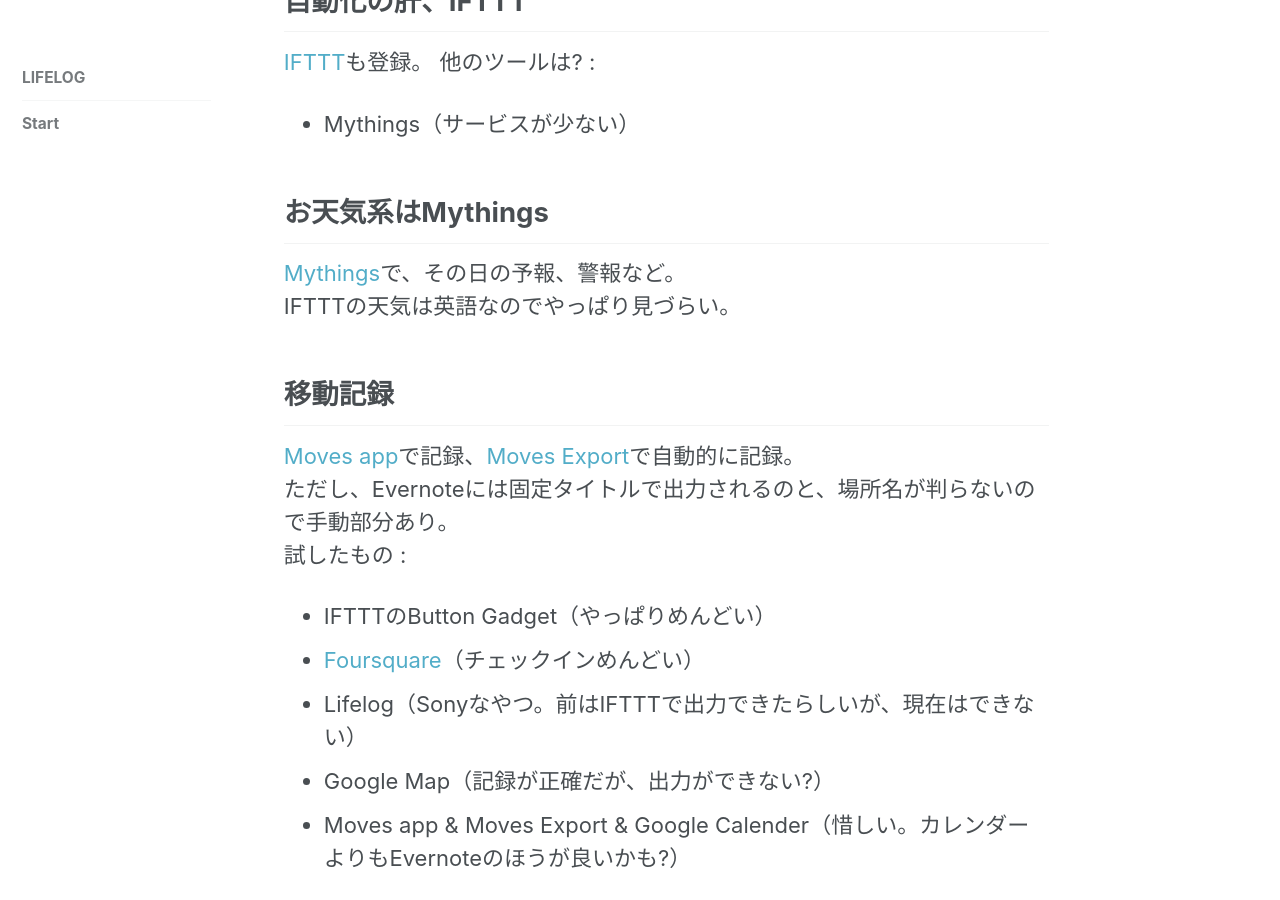
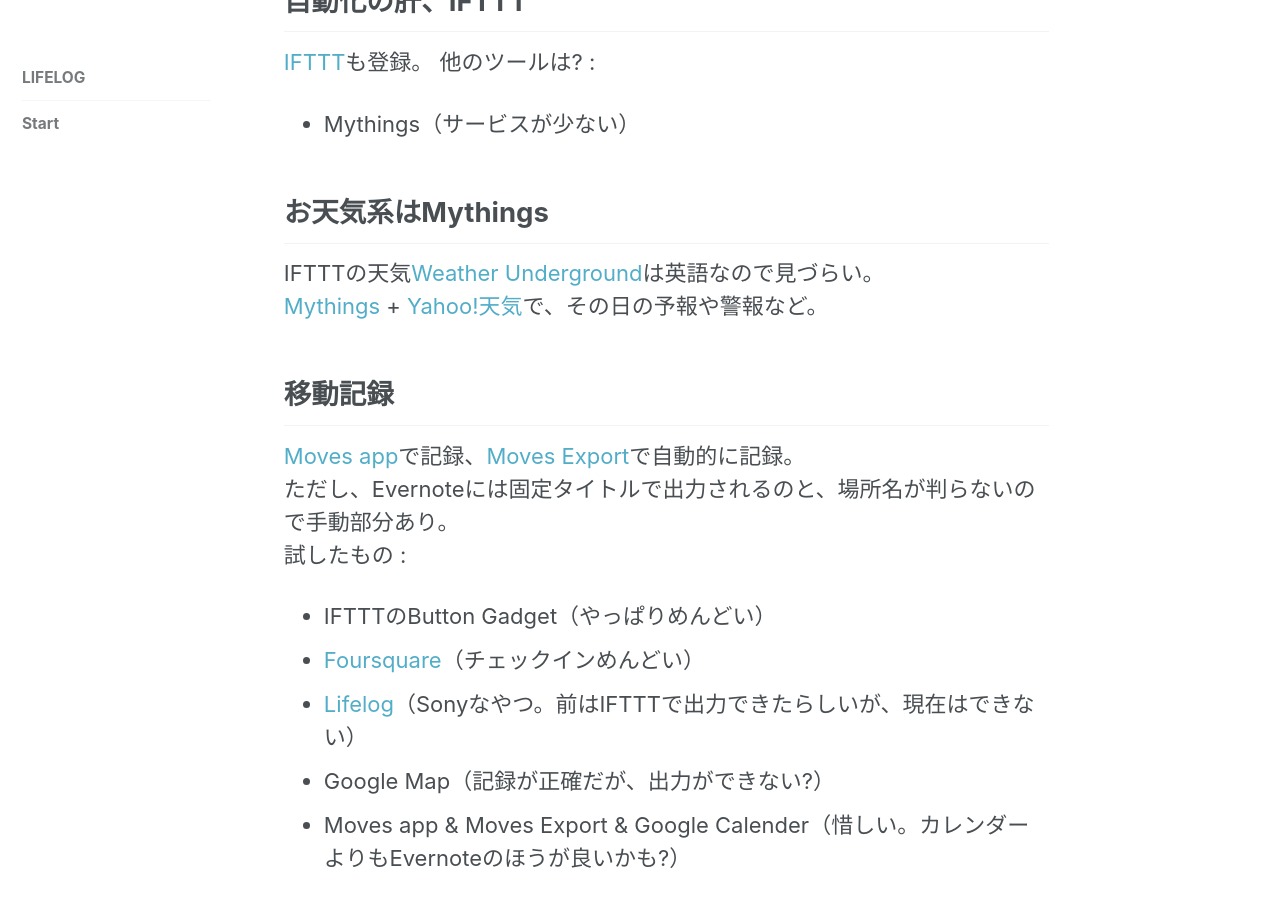
Before and after one commit to laureltreetop/laureltreetop.github.io, a Jekyll site: the page built from _lifelog/01-lifelog-start.md, in a window 1280 px wide and 900 px high, scrolled down 587 px. Built offline with Jekyll 4.4.1, drawn with Linux system fonts in a browser that asks for light colours; nearby versions of some CDN libraries; comment, search, counter and statistics services are not loaded.

Commit message:
Update 01-lifelog-start.md

```diff
--- a/_lifelog/01-lifelog-start.md
+++ b/_lifelog/01-lifelog-start.md
@@ -18,8 +18,8 @@
 + Mythings（サービスが少ない）
 
 ## お天気系はMythings
-[Mythings](https://mythings.yahoo.co.jp/)で、その日の予報、警報など。
-IFTTTの天気は英語なのでやっぱり見づらい。
+IFTTTの天気[Weather Underground](https://www.wunderground.com/)は英語なので見づらい。
+[Mythings](https://mythings.yahoo.co.jp/) + [Yahoo!天気](https://weather.yahoo.co.jp/weather/)で、その日の予報や警報など。
 
 ## 移動記録
 [Moves app](http://www.moves-app.com/)で記録、[Moves Export](http://www.moves-export.com/)で自動的に記録。
@@ -27,6 +27,6 @@
 試したもの :
 + IFTTTのButton Gadget（やっぱりめんどい）
 + [Foursquare](https://ja.foursquare.com/)（チェックインめんどい）
-+ Lifelog（Sonyなやつ。前はIFTTTで出力できたらしいが、現在はできない）
++ [Lifelog](http://www.sonymobile.co.jp/myxperia/app/lifelog/)（Sonyなやつ。前はIFTTTで出力できたらしいが、現在はできない）
 + Google Map（記録が正確だが、出力ができない?）
 + Moves app & Moves Export & Google Calender（惜しい。カレンダーよりもEvernoteのほうが良いかも?）
```
